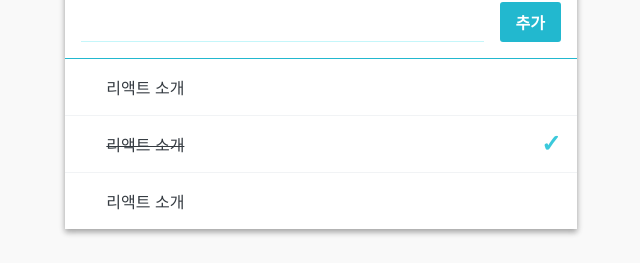
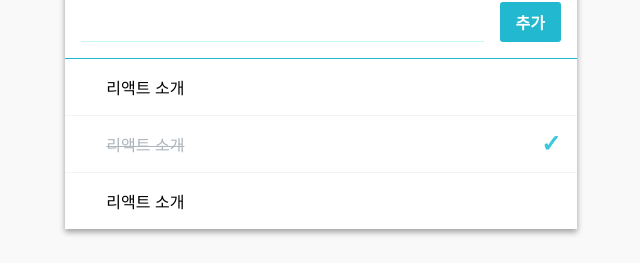
Before and after one commit to ddojai/react-learning, a React (Create React App) app: page / in a window 1280 px wide. Shown: the part 264-527 px from the top of the page, without its empty margins (319-959 px from the left). Built offline with nearby package versions, Linux system fonts and the light colour scheme.

Commit message:
* todo (https://velopert.com/3480)   * 체크시 흐려지지 않는 이슈 수정을 위해 코드 참조     * https://github.com/vlpt-playground/another-react-todo/

```diff
--- a/src/App.js
+++ b/src/App.js
@@ -4,30 +4,20 @@ import Form from './components/Form';
 import Palette from './components/Palette';
 import TodoItemList from "./components/TodoItemList";
 
+const colors = ['#343a40', '#f03e3e', '#12b886', '#228ae6'];
+
 class App extends Component {
 
   id = 3; // 이미 0,1,2 가 존재하므로 3으로 설정
 
   state = {
-    colors: [
-      {id: 0, color: '#343a40'},
-      {id: 1, color: '#f03e3e'},
-      {id: 2, color: '#12b886'},
-      {id: 3, color: '#228ae6'}
-    ],
     color: '#343a40',
     input: '',
     todos: [
-      {id: 0, text: '리액트 소개', checked: false, fontColor: '#343a40'},
-      {id: 1, text: '리액트 소개', checked: true, fontColor: '#343a40'},
-      {id: 2, text: '리액트 소개', checked: false, fontColor: '#343a40'}
+      {id: 0, text: '리액트 소개', checked: false},
+      {id: 1, text: '리액트 소개', checked: true},
+      {id: 2, text: '리액트 소개', checked: false}
     ]
-  };
-
-  handleColorChange = (changeColor) => {
-    this.setState({
-      color: changeColor
-    });
   };
 
   handleChange = (e) => {
@@ -45,7 +35,7 @@ class App extends Component {
         id: this.id++,
         text: input,
         checked: false,
-        fontColor: color
+        color
       })
     });
   };
@@ -84,10 +74,16 @@ class App extends Component {
     });
   };
 
+  handleSelectColor = (changeColor) => {
+    this.setState({
+      color: changeColor
+    });
+  };
+
   render() {
-    const {colors, color, input, todos} = this.state;
+    const {color, input, todos} = this.state;
     const {
-      handleColorChange,
+      handleSelectColor,
       handleChange,
       handleCreate,
       handleKeyPress,
@@ -101,7 +97,7 @@ class App extends Component {
           <Palette
             colors={colors}
             selected={color}
-            onSelect={handleColorChange}
+            onSelect={handleSelectColor}
           />
         )}
         form={(
--- a/src/components/Form.js
+++ b/src/components/Form.js
@@ -4,7 +4,7 @@ import './Form.css';
 const Form = ({value, color, onChange, onCreate, onKeyPress}) => {
   return (
     <div className="form">
-      <input value={value} style={{color: color}} onChange={onChange} onKeyPress={onKeyPress}/>
+      <input value={value} style={{color}} onChange={onChange} onKeyPress={onKeyPress}/>
       <div className="create-button" onClick={onCreate}>
         추가
       </div>
--- a/src/components/Palette.js
+++ b/src/components/Palette.js
@@ -5,7 +5,7 @@ const Color = ({color, active, onClick}) => {
   return (
     <div className={`color ${active ? 'active' : ''}`}
          style={{background : color}}
-         onClick={() => onClick(color)}
+         onClick={onClick}
     >
     </div>
   );
@@ -17,11 +17,11 @@ class Palette extends Component {
     const {colors, selected, onSelect} = this.props;
 
     const colorList = colors.map(
-      ({color}) => (
+      (color) => (
         <Color
           color={color}
           active={selected === color}
-          onClick={onSelect}
+          onClick={() => onSelect(color)}
           key={color}
         />
       )
--- a/src/components/TodoItemList.js
+++ b/src/components/TodoItemList.js
@@ -11,12 +11,12 @@ class TodoItemList extends Component {
     const {todos, onToggle, onRemove} = this.props;
 
     const todoList = todos.map(
-      ({id, text, checked, fontColor}) => (
+      ({id, text, checked, color}) => (
         <TodoItem
           id={id}
           text={text}
           checked={checked}
-          color={fontColor}
+          color={color}
           onToggle={onToggle}
           onRemove={onRemove}
           key={id}
```
